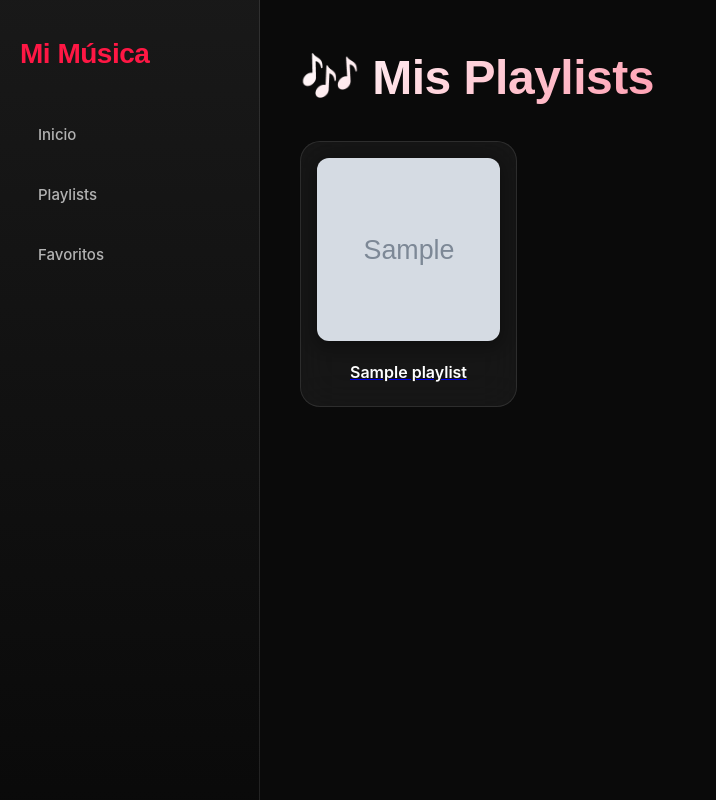
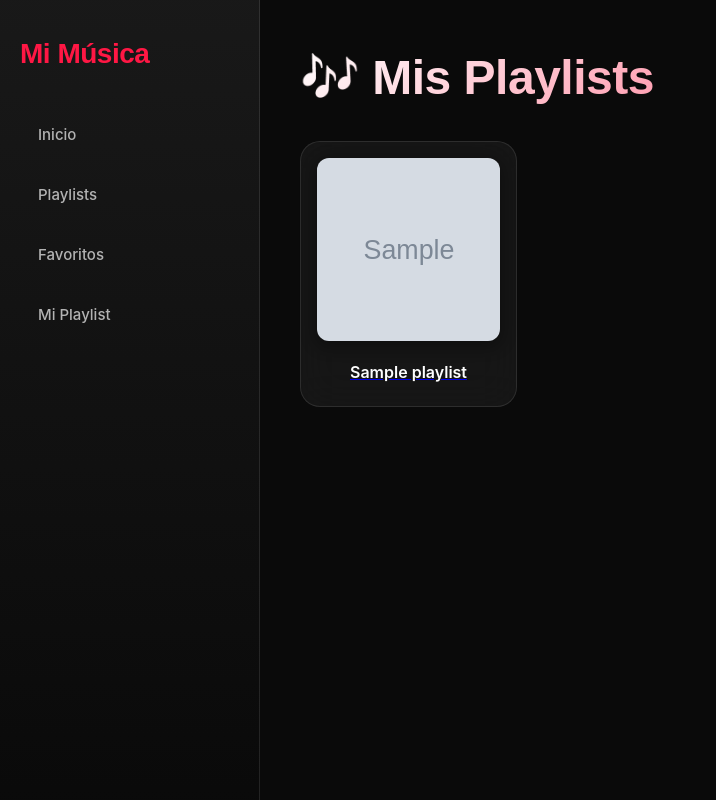
Before and after one commit to Rodrigueza02/spotify-playlist-app, a Flask app: template templates/playlists.html in a window 1280 px wide. Shown: the whole page, without its empty margins (0-716 px from the left). Run offline with Flask 3, Linux system fonts and the light colour scheme; the template is opened without the code that fills it: most values are stand-ins (such as "Sample title", 1, 10 or a date in 2020).

Commit message:
Actualización del código

```diff
--- a/templates/base.html
+++ b/templates/base.html
@@ -15,6 +15,7 @@
                 <li><a href="{{ url_for('index') }}">Inicio</a></li>
                 <li><a href="{{ url_for('playlists') }}">Playlists</a></li>
                 <li><a href="{{ url_for('favoritos') }}">Favoritos</a></li>
+                <li><a href="{{ url_for('mi_playlist_page') }}">Mi Playlist</a></li>
             </ul>
         </aside>
 
--- a/templates/favoritos.html
+++ b/templates/favoritos.html
@@ -23,6 +23,7 @@
                 <li><a href="{{ url_for('index') }}">Inicio</a></li>
                 <li><a href="{{ url_for('playlists') }}">Playlists</a></li>
                 <li class="active"><a href="{{ url_for('favoritos') }}">Favoritos</a></li>
+                <li><a href="{{ url_for('mi_playlist_page') }}">Mi Playlist</a></li>
             </ul>
         </aside>
 
--- a/templates/playlist_detail.html
+++ b/templates/playlist_detail.html
@@ -14,6 +14,7 @@
                 <li><a href="{{ url_for('index') }}">Inicio</a></li>
                 <li class="active"><a href="{{ url_for('playlists') }}">Playlists</a></li>
                 <li><a href="{{ url_for('favoritos') }}">Favoritos</a></li>
+                <li><a href="{{ url_for('mi_playlist_page') }}">Mi Playlist</a></li>
             </ul>
         </aside>
 
```
